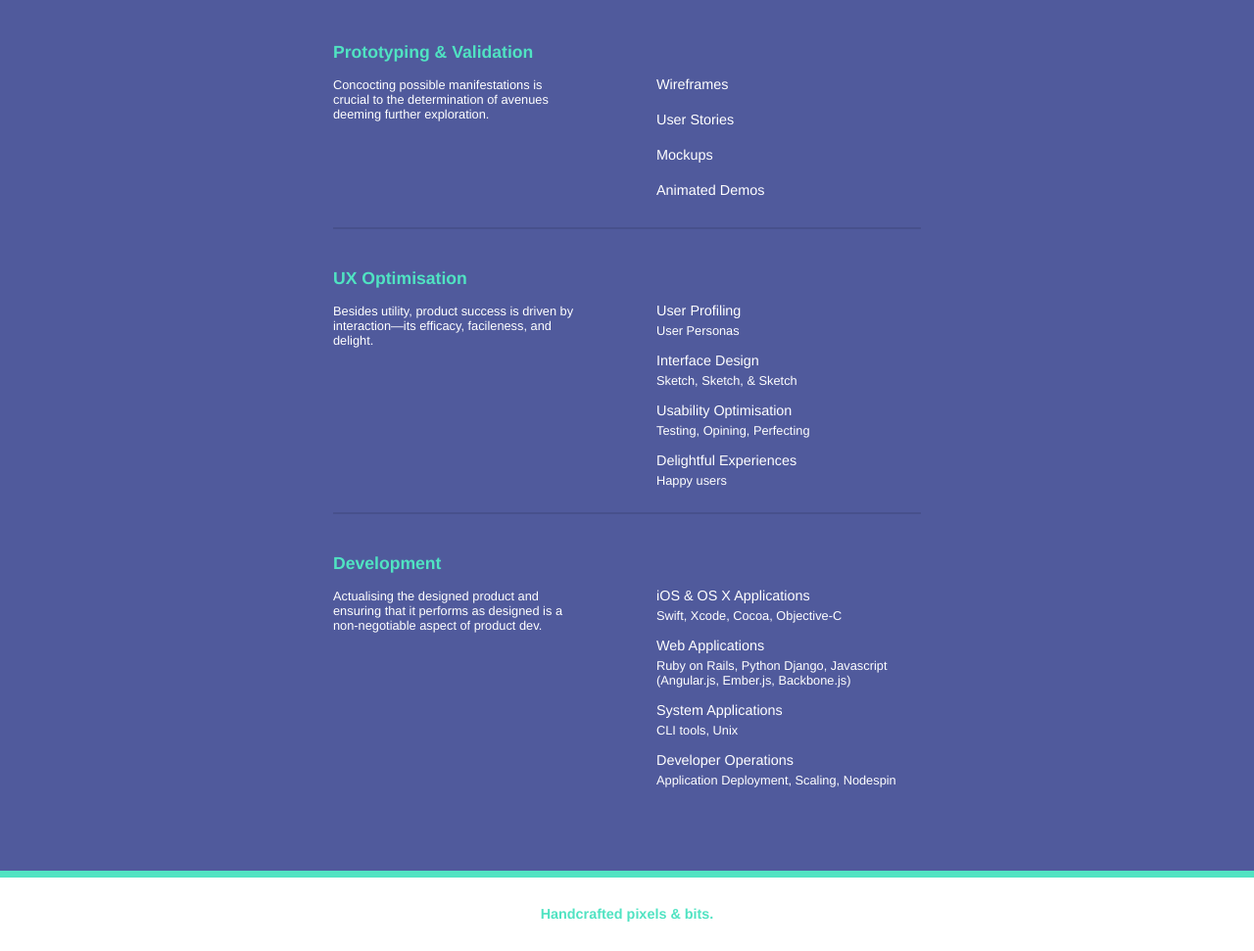
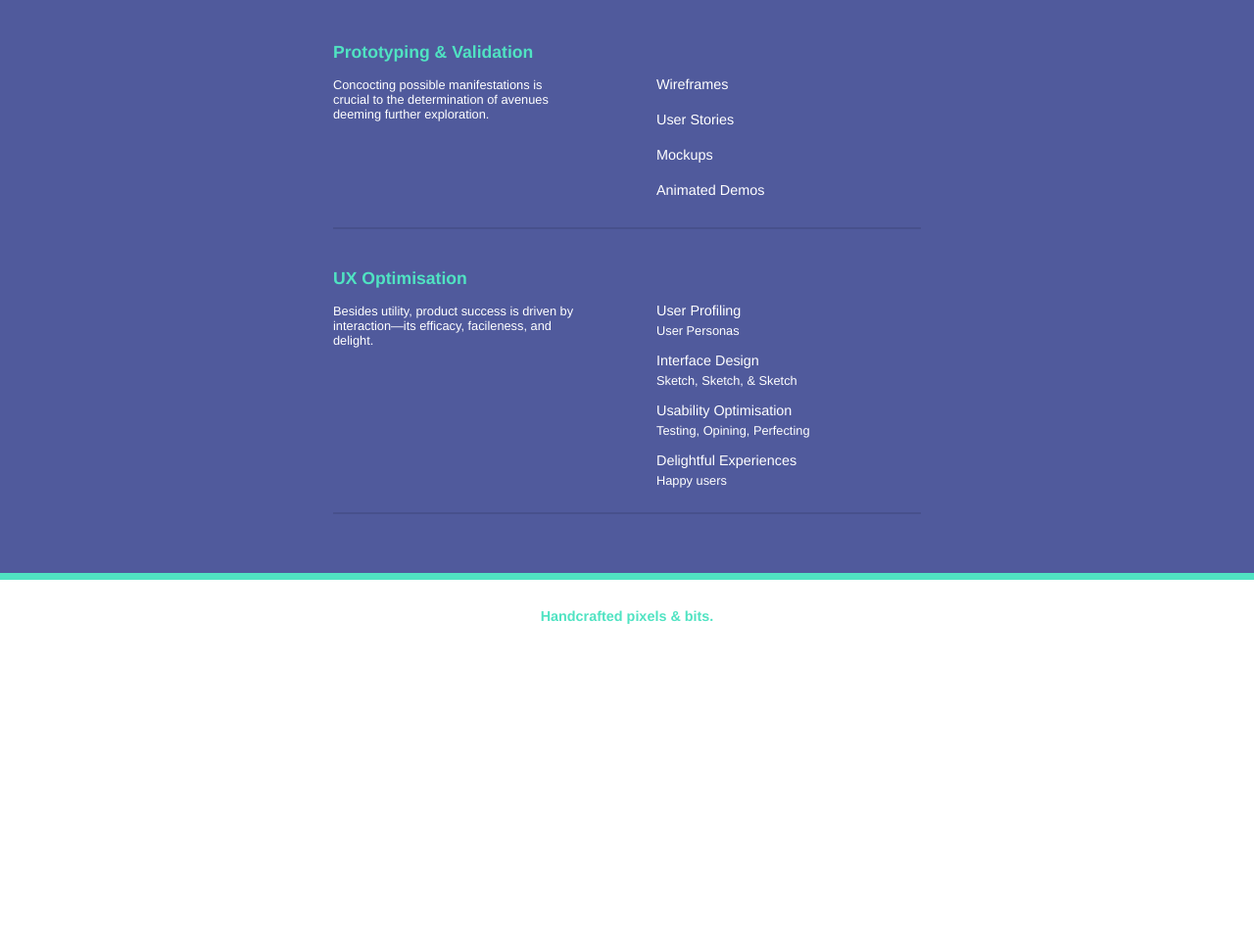
Before and after one commit to ziyadbasheer/ziyadbasheer, a plain HTML site: page index.html in a window 1280 px wide. Shown: the part 642-1613 px from the top of the page at 98% size. After the commit the page ends 1309 px from the top, so only its background shows below. Drawn offline with Linux system fonts and the light colour scheme.

Commit message:
Update index.html

```diff
--- a/index.html
+++ b/index.html
@@ -57,26 +57,7 @@
 			</section>
 
 		</section>
-				<section class="skill-breakdown" style="border-bottom: 0px;">
-			<section class="skill-description">
-				<h2>Development</h2>
-				<span>Actualising the designed product and ensuring that it performs as designed is a non-negotiable aspect of product dev. </span>
-			</section>
-			<section class="skill-detail">
-				<ul class="skill-list">
-					<li>iOS &amp; OS X Applications</li>
-						<em>Swift, Xcode, Cocoa, Objective-C</em>
-					<li>Web Applications</li>
-						<em>Ruby on Rails, Python Django, Javascript (Angular.js, Ember.js, Backbone.js)</em>
-					<li>System Applications</li>
-						<em>CLI tools, Unix</em>
-					<li>Developer Operations</li>
-						<em>Application Deployment, Scaling, Nodespin</em>
-				</ul>
 
-			</section>
-
-		</section>
 	</div>
 </section>
 <footer>
```
